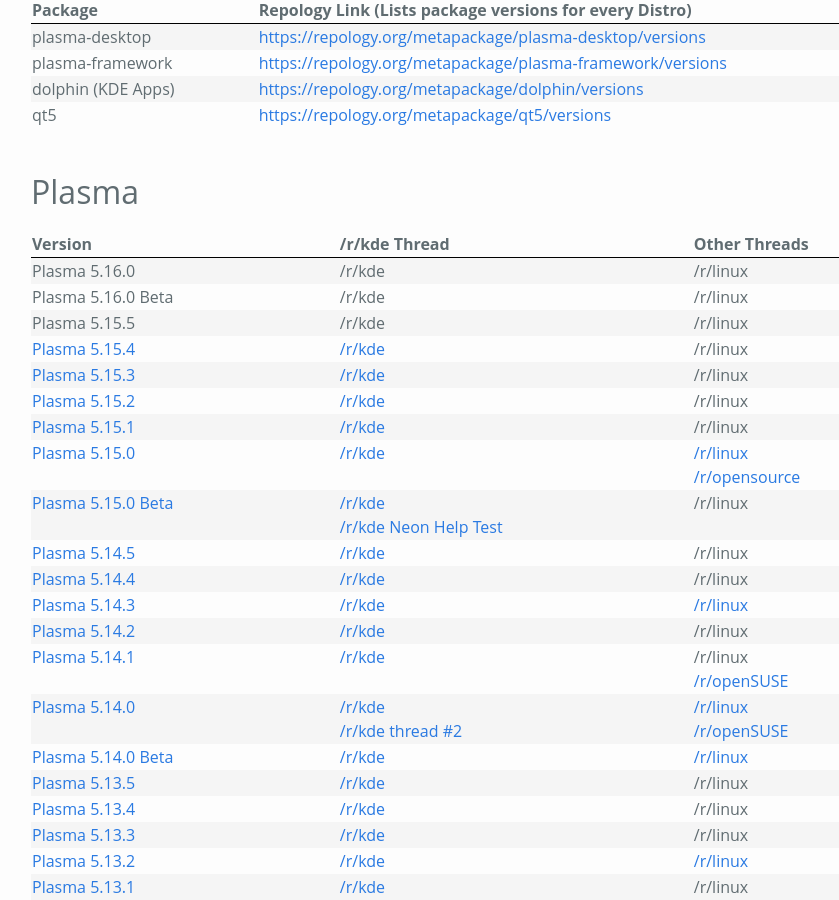
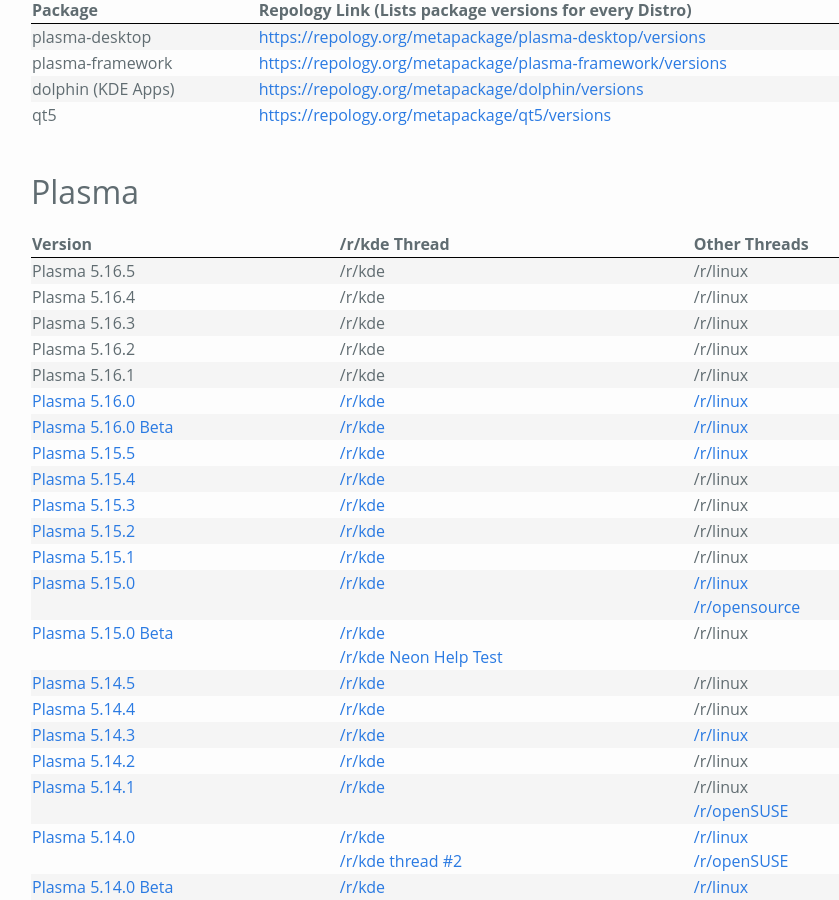
Before and after one commit to Zren/zren.github.io, a Jekyll site: the page built from kde_versions.md, in a window 1280 px wide and 900 px high, scrolled down 312 px. Shown: the whole window, without its empty margins (127-966 px from the left). Built offline with Jekyll 4.4.1, drawn with Linux system fonts in a browser that asks for light colours.

Commit message:
Add 5.16 links

```diff
--- a/kde_versions.md
+++ b/kde_versions.md
@@ -76,19 +76,44 @@
   </thead>
   <tbody>
     <tr>
-      <td><a>Plasma 5.16.0</a></td>
+      <td><a>Plasma 5.16.5</a></td>
       <td><a>/r/kde</a></td>
       <td><a>/r/linux</a></td>
     </tr>
     <tr>
-      <td><a>Plasma 5.16.0 Beta</a></td>
+      <td><a>Plasma 5.16.4</a></td>
       <td><a>/r/kde</a></td>
       <td><a>/r/linux</a></td>
     </tr>
     <tr>
-      <td><a>Plasma 5.15.5</a></td>
+      <td><a>Plasma 5.16.3</a></td>
       <td><a>/r/kde</a></td>
       <td><a>/r/linux</a></td>
+    </tr>
+    <tr>
+      <td><a>Plasma 5.16.2</a></td>
+      <td><a>/r/kde</a></td>
+      <td><a>/r/linux</a></td>
+    </tr>
+    <tr>
+      <td><a>Plasma 5.16.1</a></td>
+      <td><a>/r/kde</a></td>
+      <td><a>/r/linux</a></td>
+    </tr>
+    <tr>
+      <td><a href="https://kde.org/announcements/plasma-5.16.0.php">Plasma 5.16.0</a></td>
+      <td><a href="https://www.reddit.com/r/kde/comments/bzbp2k/plasma_516_is_out_check_out_all_the_new_features/">/r/kde</a></td>
+      <td><a href="https://www.reddit.com/r/linux/comments/bzbp9c/plasma_516_is_out_check_out_all_the_new_features/">/r/linux</a></td>
+    </tr>
+    <tr>
+      <td><a href="https://kde.org/announcements/plasma-5.15.90.php">Plasma 5.16.0 Beta</a></td>
+      <td><a href="https://www.reddit.com/r/kde/comments/bpf3hy/kde_plasma_516_beta_your_three_week_notification/">/r/kde</a></td>
+      <td><a href="https://www.reddit.com/r/linux/comments/bpf4wp/kde_plasma_516_beta_your_three_week_notification/">/r/linux</a></td>
+    </tr>
+    <tr>
+      <td><a href="https://kde.org/announcements/plasma-5.15.5.php">Plasma 5.15.5</a></td>
+      <td><a href="https://www.reddit.com/r/kde/comments/blqbew/kde_plasma_5155_bugfix_release_for_may/">/r/kde</a></td>
+      <td><a href="https://www.reddit.com/r/linux/comments/blqe4e/kde_plasma_5155_bugfix_release_for_may/">/r/linux</a></td>
     </tr>
     <tr>
       <td><a href="https://www.kde.org/announcements/plasma-5.15.4.php">Plasma 5.15.4</a></td>
```
